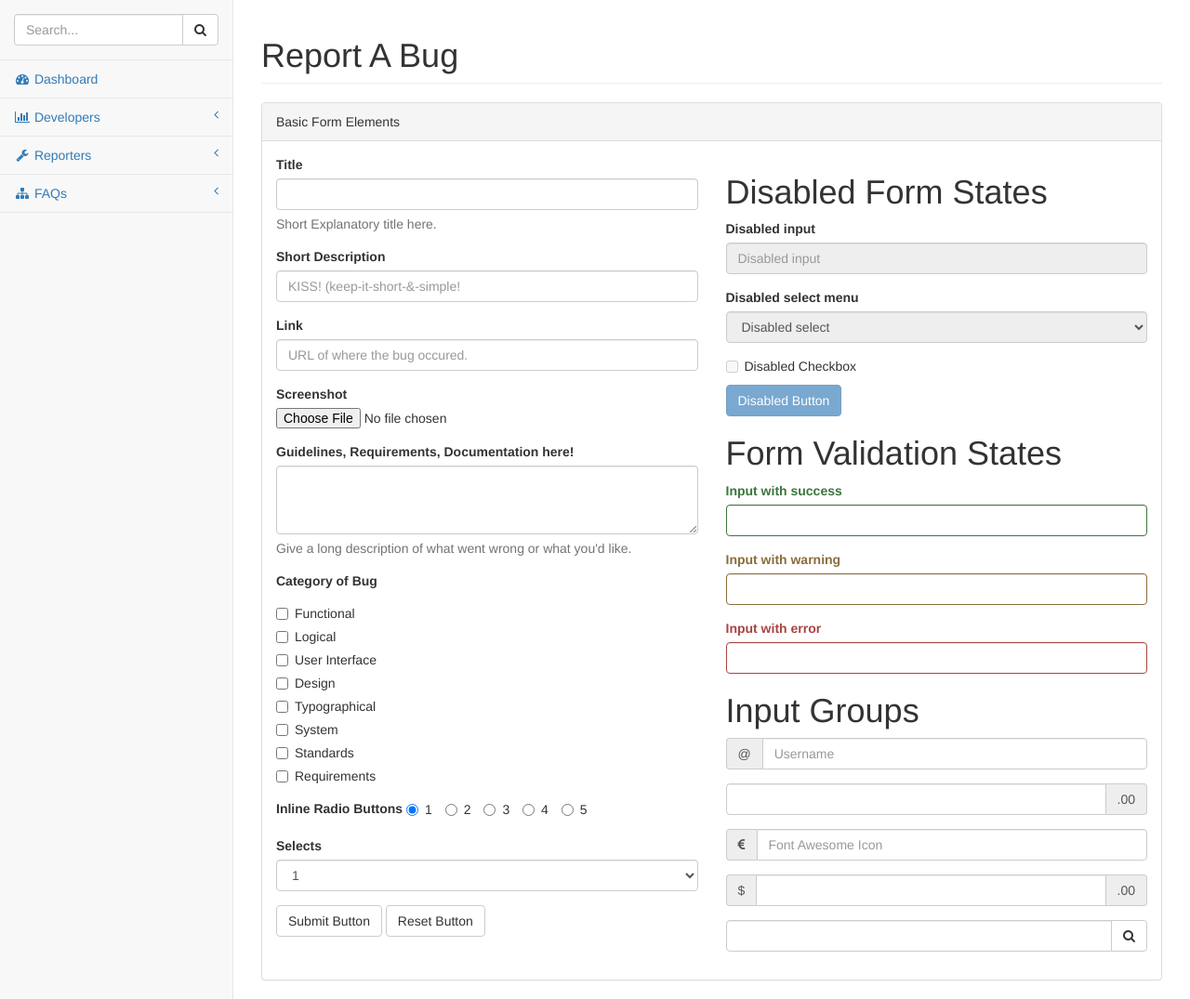
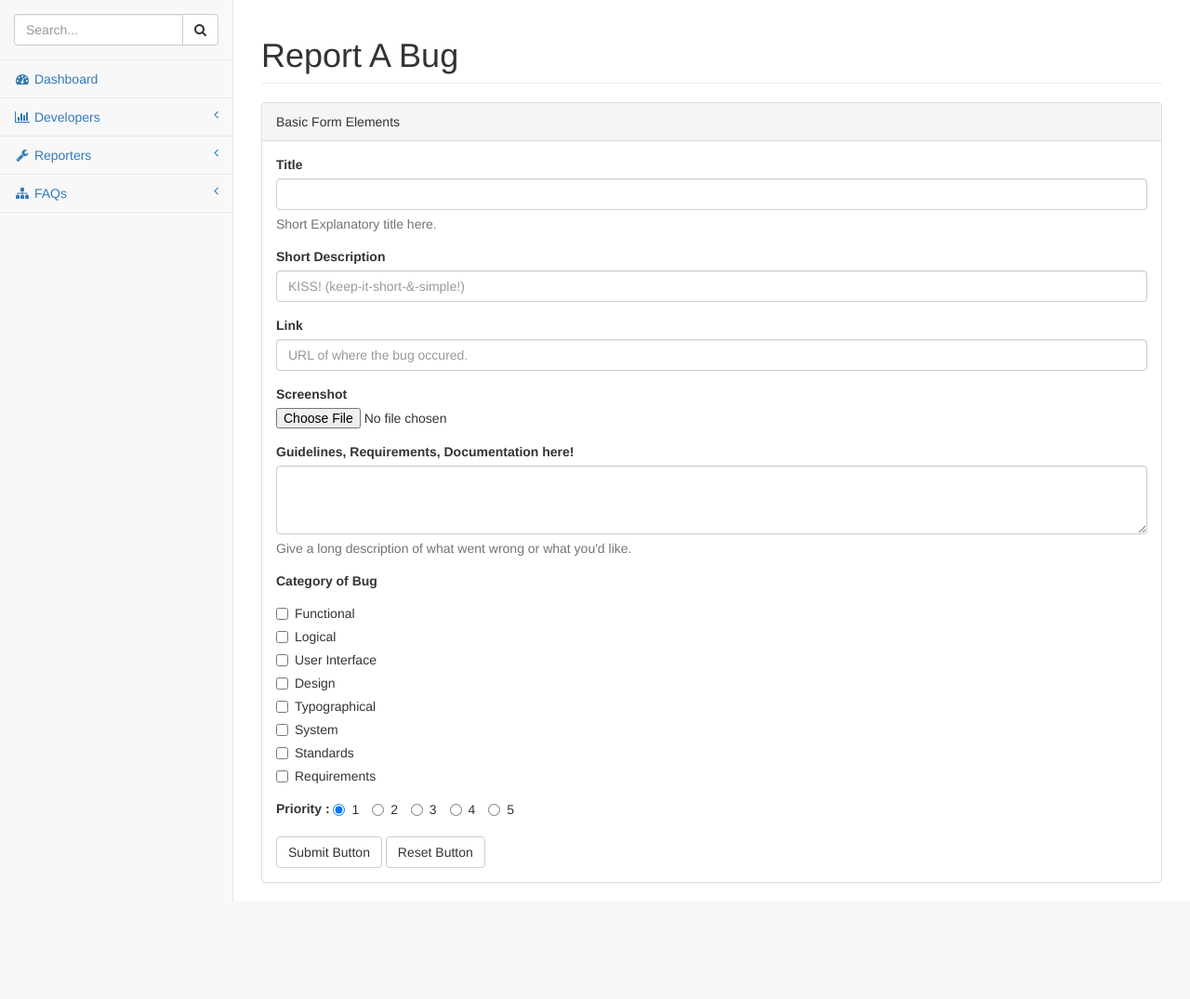
Before and after one commit to aliasav/Bugman, a Django app: page /bug/report in a window 1280 px wide. Shown: the part 51-1126 px from the top of the page at 93% size. After the commit the page ends 1021 px from the top, so only its background shows below. Run offline with Django 3.2, Linux system fonts and the light colour scheme; parts of the project's set-up code (start-up, migrations or seed data) failed here and were passed over; some libraries are stand-ins or nearby versions.

Commit message:
Report a bug feature being developed

```diff
--- /dev/null
+++ b/bugman/bug/forms.py
@@ -0,0 +1,12 @@
+from django import forms
+from bug.models import Bug
+
+class BugForm(forms.Form):
+	title = forms.CharField(max_length=100, required=True)
+	description = forms.CharField(max_length=600, required=False, widget=forms.TextInput(attrs={'placeholder': 'KISS! (keep-it-short-&-simple!)'}))
+	link = forms.URLField(max_length=300, required=True, widget=forms.TextInput(attrs={'placeholder': 'URL of where the bug occured.'}))
+	screenshot = forms.ImageField(required=False)
+	guidelines = forms.CharField(widget=forms.Textarea, required=False)
+	category = forms.MultipleChoiceField(widget=forms.CheckboxSelectMultiple, choices=Bug.CATEGORY_LIST, required=True)
+	priority = forms.ChoiceField(choices=Bug.PRIORITY_LIST, required=True)
+	#assigned_developer
--- /dev/null
+++ b/bugman/bug/templatetags/filters.py
@@ -0,0 +1,7 @@
+from django import template
+
+register = template.Library()
+
+@register.filter(name='addclass')
+def addclass(value, arg):
+    return value.as_widget(attrs={'class': arg})
--- a/bugman/bug/views.py
+++ b/bugman/bug/views.py
@@ -1,7 +1,18 @@
 from django.shortcuts import render
+from bug.forms import BugForm
 
 # Create your views here.
 
 # stores bug in db
 def report_bug(request, template='bug/report_bug.html'):
-	return render(request, template)
+	form = BugForm()
+	if request.method == 'POST':
+		context = {
+		'form' : form,
+		}
+		return render(request, template, context)
+	else:
+		context = {
+		'form' : form,
+		}
+		return render(request, template, context)
--- a/bugman/templates/bug/report_bug.html
+++ b/bugman/templates/bug/report_bug.html
@@ -1,5 +1,5 @@
 {% extends "bases/base.html" %}
-
+{% load filters %}
     {% block title %}
     <title>Bugman</title>
     {% endblock title %}
@@ -61,20 +61,20 @@
                         </div>
                         <div class="panel-body">
                             <div class="row">
-                                <div class="col-lg-6">
+                                <div class="col-lg-12">
                                     <form role="form">
                                         <div class="form-group">
                                             <label> Title </label>
-                                            <input class="form-control">
+                                            {{form.title|addclass:"form-control"}}
                                             <p class="help-block">Short Explanatory title here.</p>
                                         </div>
                                         <div class="form-group">
                                             <label> Short Description </label>
-                                            <input class="form-control" placeholder="KISS! (keep-it-short-&-simple!">
+                                            {{form.description|addclass:"form-control"}}
                                         </div>
                                         <div class="form-group">
                                             <label> Link </label>
-                                            <input class="form-control" placeholder="URL of where the bug occured.">
+                                            {{form.link|addclass:"form-control"}}
                                         </div>
                                         <div class="form-group">
                                             <label>Screenshot</label>
@@ -129,7 +129,7 @@
                                             </div>
                                         </div>
                                         <div class="form-group">
-                                            <label>Inline Radio Buttons</label>
+                                            <label>Priority : </label>
                                             <label class="radio-inline">
                                                 <input type="radio" name="optionsRadiosInline" id="optionsRadiosInline1" value="option1" checked>1
                                             </label>
@@ -146,88 +146,10 @@
                                                 <input type="radio" name="optionsRadiosInline" id="optionsRadiosInline3" value="option3">5
                                             </label>
                                         </div>
-                                        <div class="form-group">
-                                            <label>Selects</label>
-                                            <select class="form-control">
-                                                <option>1</option>
-                                                <option>2</option>
-                                                <option>3</option>
-                                                <option>4</option>
-                                                <option>5</option>
-                                            </select>
-                                        </div>
                                         <button type="submit" class="btn btn-default">Submit Button</button>
                                         <button type="reset" class="btn btn-default">Reset Button</button>
                                     </form>
                                 </div>
-                                <!-- /.col-lg-6 (nested) -->
-                                <div class="col-lg-6">
-                                    <h1>Disabled Form States</h1>
-                                    <form role="form">
-                                        <fieldset disabled>
-                                            <div class="form-group">
-                                                <label for="disabledSelect">Disabled input</label>
-                                                <input class="form-control" id="disabledInput" type="text" placeholder="Disabled input" disabled>
-                                            </div>
-                                            <div class="form-group">
-                                                <label for="disabledSelect">Disabled select menu</label>
-                                                <select id="disabledSelect" class="form-control">
-                                                    <option>Disabled select</option>
-                                                </select>
-                                            </div>
-                                            <div class="checkbox">
-                                                <label>
-                                                    <input type="checkbox">Disabled Checkbox
-                                                </label>
-                                            </div>
-                                            <button type="submit" class="btn btn-primary">Disabled Button</button>
-                                        </fieldset>
-                                    </form>
-                                    <h1>Form Validation States</h1>
-                                    <form role="form">
-                                        <div class="form-group has-success">
-                                            <label class="control-label" for="inputSuccess">Input with success</label>
-                                            <input type="text" class="form-control" id="inputSuccess">
-                                        </div>
-                                        <div class="form-group has-warning">
-                                            <label class="control-label" for="inputWarning">Input with warning</label>
-                                            <input type="text" class="form-control" id="inputWarning">
-                                        </div>
-                                        <div class="form-group has-error">
-                                            <label class="control-label" for="inputError">Input with error</label>
-                                            <input type="text" class="form-control" id="inputError">
-                                        </div>
-                                    </form>
-                                    <h1>Input Groups</h1>
-                                    <form role="form">
-                                        <div class="form-group input-group">
-                                            <span class="input-group-addon">@</span>
-                                            <input type="text" class="form-control" placeholder="Username">
-                                        </div>
-                                        <div class="form-group input-group">
-                                            <input type="text" class="form-control">
-                                            <span class="input-group-addon">.00</span>
-                                        </div>
-                                        <div class="form-group input-group">
-                                            <span class="input-group-addon"><i class="fa fa-eur"></i>
-                                            </span>
-                                            <input type="text" class="form-control" placeholder="Font Awesome Icon">
-                                        </div>
-                                        <div class="form-group input-group">
-                                            <span class="input-group-addon">$</span>
-                                            <input type="text" class="form-control">
-                                            <span class="input-group-addon">.00</span>
-                                        </div>
-                                        <div class="form-group input-group">
-                                            <input type="text" class="form-control">
-                                            <span class="input-group-btn">
-                                                <button class="btn btn-default" type="button"><i class="fa fa-search"></i>
-                                                </button>
-                                            </span>
-                                        </div>
-                                    </form>
-                                </div>
-                                <!-- /.col-lg-6 (nested) -->
                             </div>
                             <!-- /.row (nested) -->
                         </div>
```
Also changed, not shown: bugman/bug/migrations/0007_auto_20150325_1850.py (added), bugman/bug/migrations/0008_auto_20150325_1851.py (added), bugman/bug/templatetags/__init__.py (added), bugman/developer/migrations/0007_auto_20150325_1850.py (added), bugman/developer/migrations/0008_auto_20150325_1851.py (added), bugman/reporter/migrations/0007_auto_20150325_1850.py (added), bugman/reporter/migrations/0008_auto_20150325_1851.py (added).
